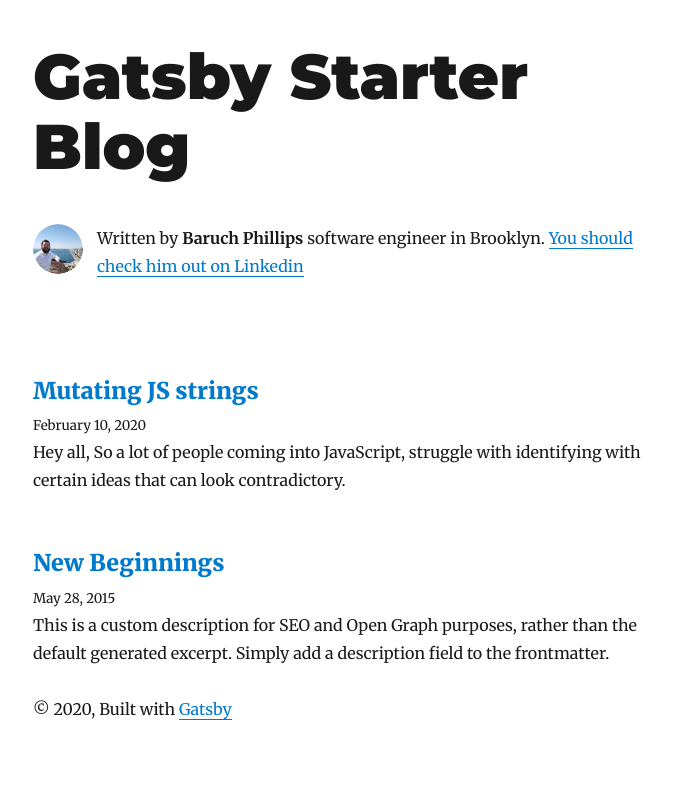
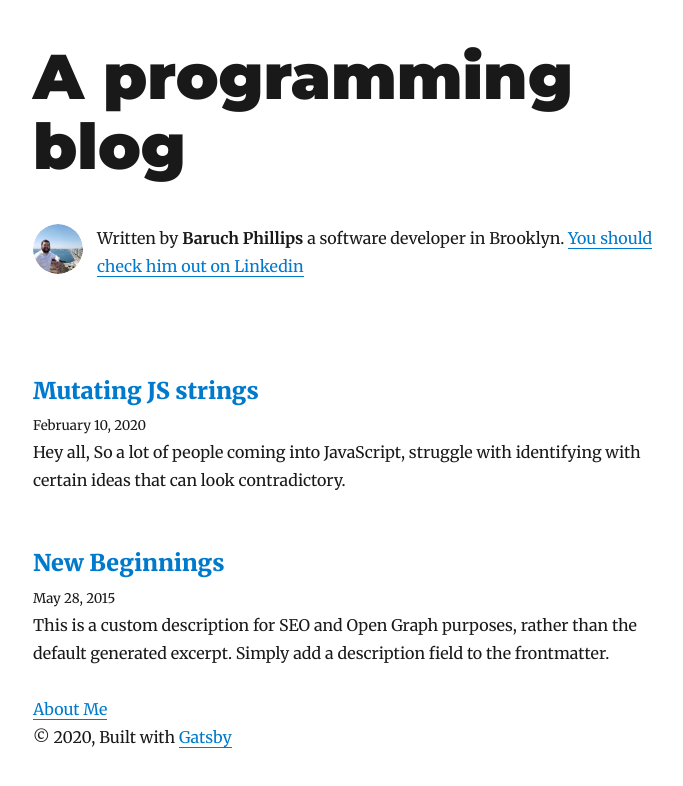
Before and after one commit to bphillips95/Coding-blog, a Gatsby site: page / in a window 1280 px wide. Shown: the whole page, without its empty margins (292-975 px from the left). Built offline with nearby package versions, Linux system fonts and the light colour scheme; Gatsby itself is replaced by a stand-in of ours; some packages are replaced by stand-ins of ours.

Commit message:
added about page other edits

```diff
--- a/gatsby-config.js
+++ b/gatsby-config.js
@@ -1,9 +1,9 @@
 module.exports = {
   siteMetadata: {
-    title: `Gatsby Starter Blog`,
+    title: `A programming blog`,
     author: {
       name: `Baruch Phillips`,
-      summary: `software engineer in Brooklyn.`,
+      summary: `a software developer in Brooklyn.`,
     },
     description: `A blog for articles on all things programming.`,
     siteUrl: `https://gatsby-starter-blog-demo.netlify.com/`,
--- a/src/components/layout.js
+++ b/src/components/layout.js
@@ -58,6 +58,7 @@ const Layout = ({ location, title, children }) => {
     >
       <header>{header}</header>
       <main>{children}</main>
+            <Link to="/about/" >About Me</Link>
       <footer>
         © {new Date().getFullYear()}, Built with
         {` `}
```
Also changed, not shown: src/pages/about.js (added, +11 -0 lines).
